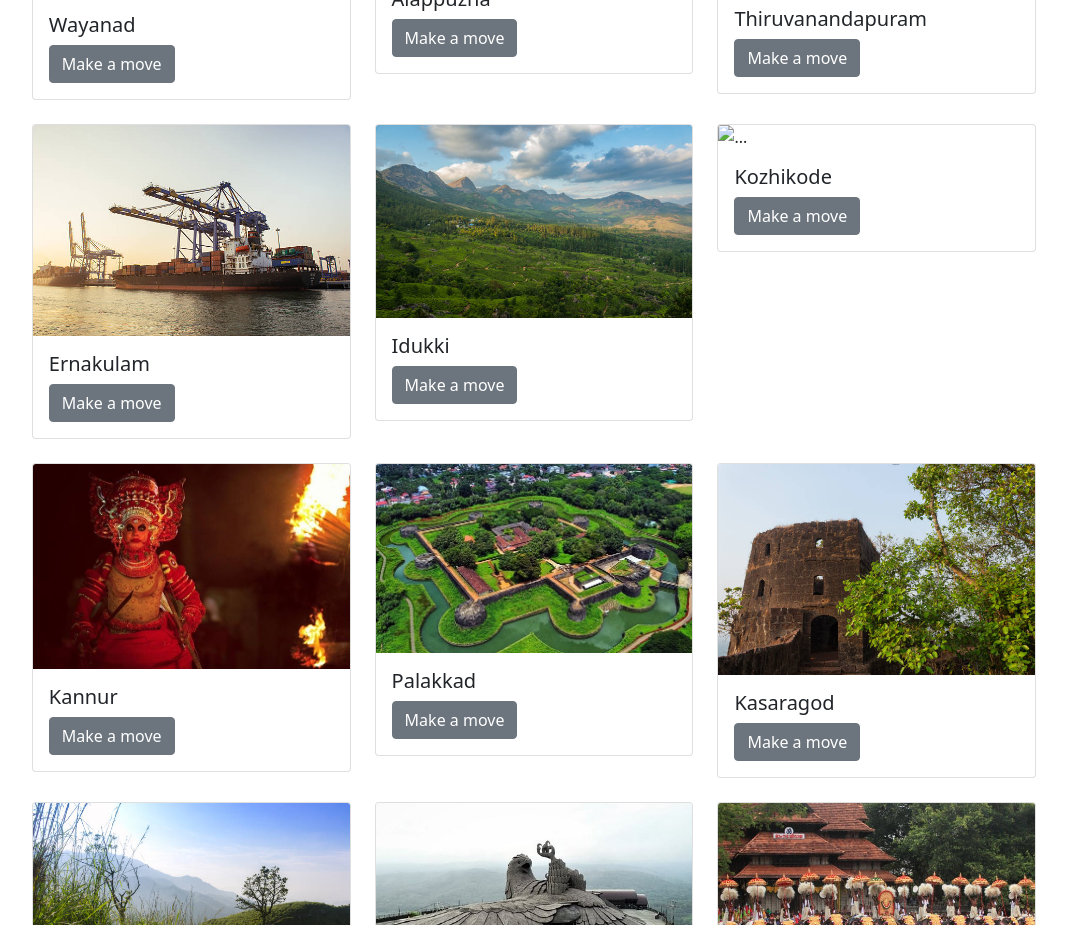
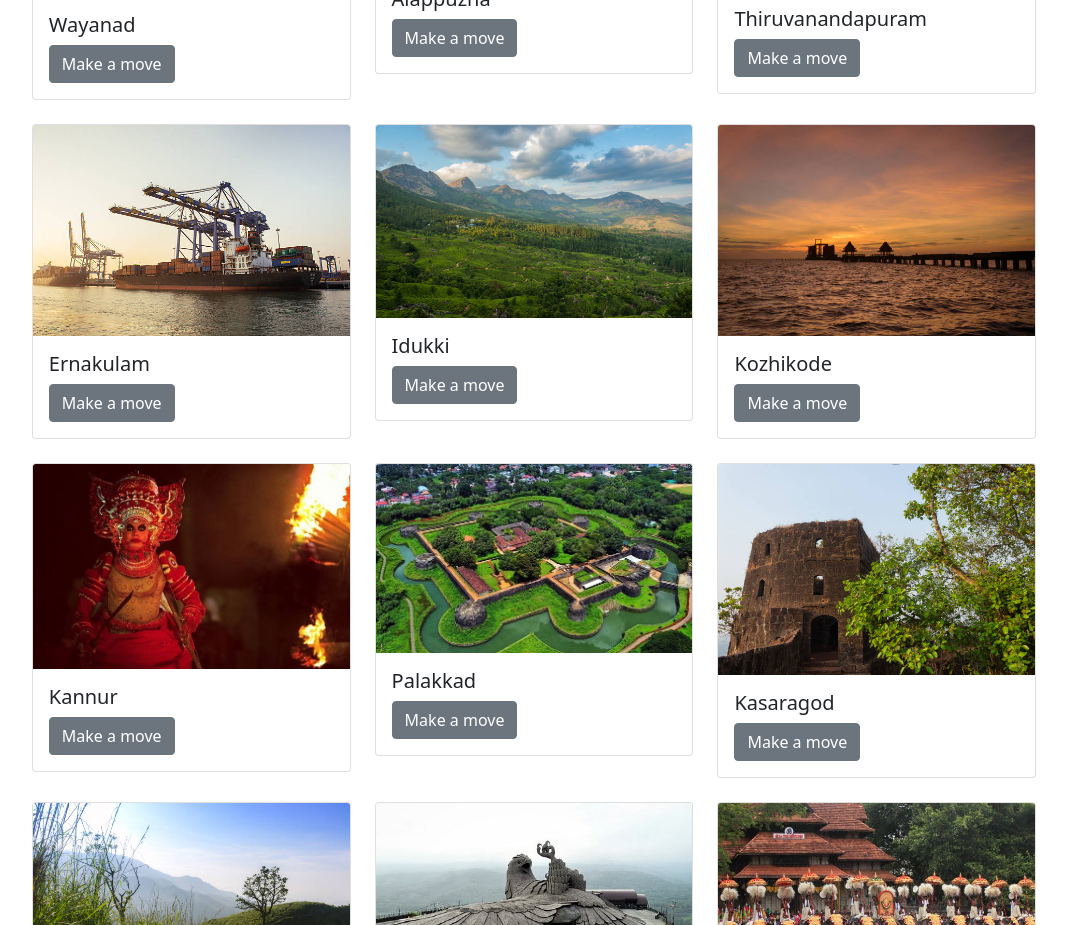
Before and after one commit to GouriKrishnan/Tourismwebsite, a plain HTML site: page index.html in a window 1280 px wide. Shown: the part 2674-3599 px from the top of the page, without its empty margins (106-1173 px from the left). Drawn offline with nearby package versions, Linux system fonts and the light colour scheme; the site is published under a folder, as on GitHub Pages, so addresses that start at the root find nothing.

Commit message:
first commit

```diff
--- a/index.html
+++ b/index.html
@@ -286,7 +286,7 @@
 
       <div class="col">
         <div class="card">
-          <img src="/images/Kozhikode..jpg" class="card-img-top" alt="...">
+          <img src="images/Kozhikode..jpg" class="card-img-top" alt="...">
           <div class="card-body">
             <h5 class="card-title">Kozhikode</h5>
             <a href="#kozhikode" class="btn btn-secondary">Make a move</a>
```
